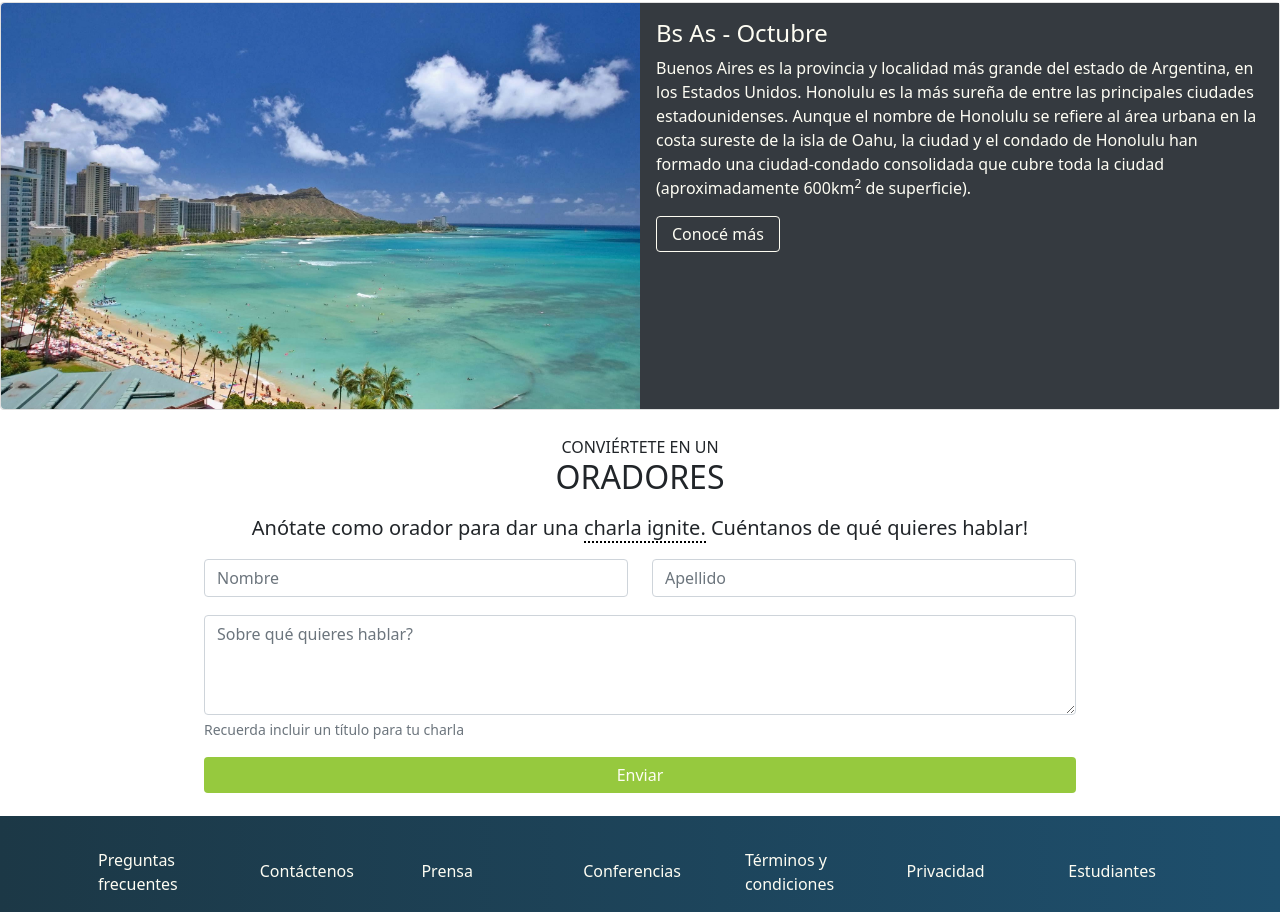
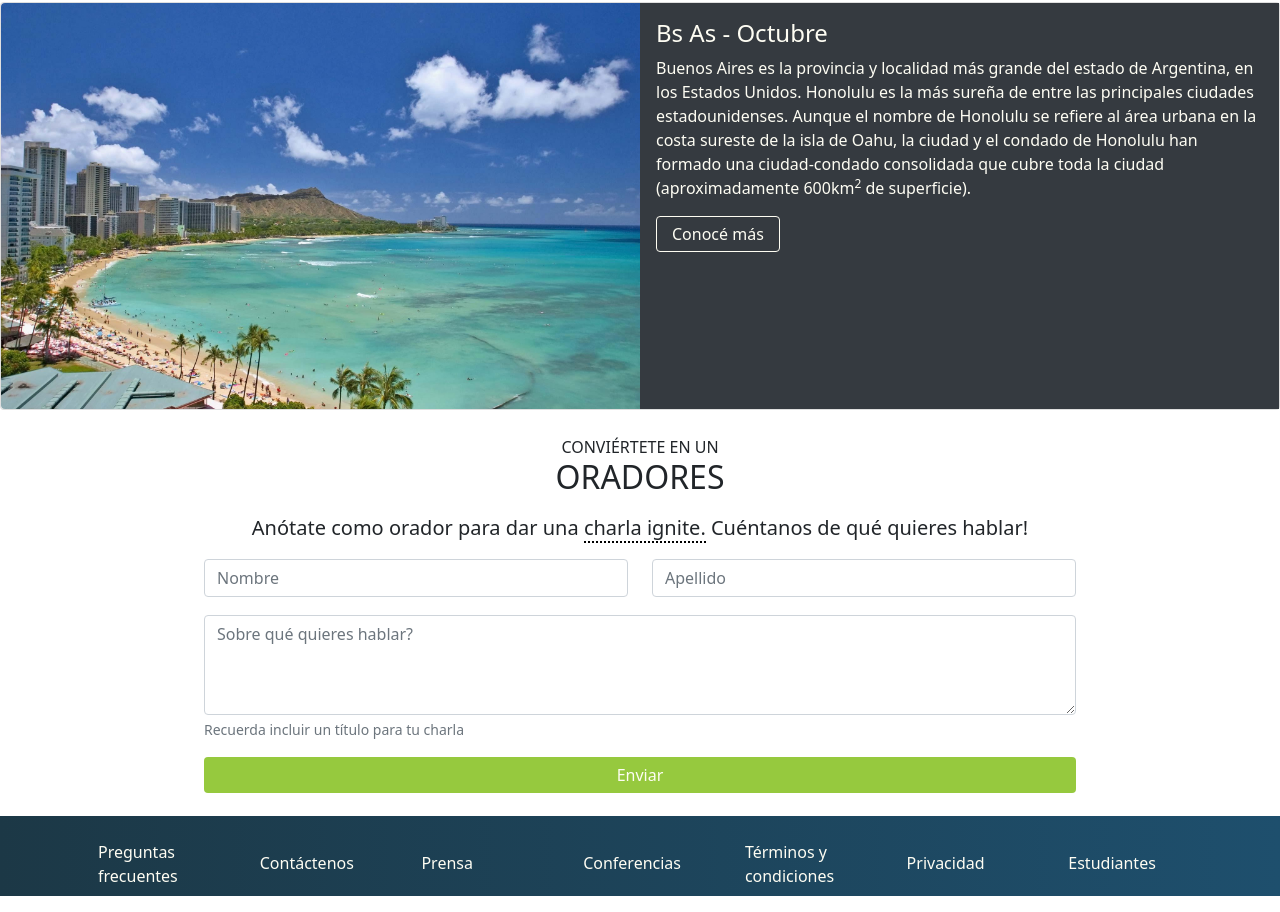
Before and after one commit to MGN97/Tp-integrador-front-end, a website: page index.html in a window 1280 px wide. Shown: the part 1268-2180 px from the top of the page. Drawn offline with nearby package versions, Linux system fonts and the light colour scheme.

Commit message:
Ultima copia -tp finalizado

```diff
--- a/css/mis_estilos.css
+++ b/css/mis_estilos.css
@@ -24,11 +24,11 @@
 }
 
 #letras-menu-mouse {
-    color: #919a9c;
+    color: #fefdf3
 }
 
 #letras-menu-mouse:hover {
-    color: #fefdf3
+    color: #919a9c;
 }
 
 #letras-comprar {
@@ -160,9 +160,6 @@
     margin-top: 2%;
 }
 
-
-/*AGREGAR ESTAS ID A LO QUE FALTA*/
-
 u {
     border-bottom: 2px dotted #000;
     text-decoration: none;
--- a/index.html
+++ b/index.html
@@ -149,25 +149,25 @@
         <div class="container">
             <div id="color-nav" class="row g-2 g-lg-3">
                 <div class="col">
-                    <div class="p-3">Preguntas frecuentes</div>
+                    <a id="letras-menu-mouse" class="nav-link" href="#">Preguntas frecuentes</a>
                 </div>
                 <div class="col">
-                    <div class="p-3 centrar">Contáctenos</div>
+                    <a id="letras-menu-mouse" class="nav-link active centrar" href="#">Contáctenos</a>
                 </div>
                 <div class="col">
-                    <div class="p-3 centrar">Prensa</div>
+                    <a id="letras-menu-mouse" class="nav-link active centrar" href="#">Prensa</a>
                 </div>
                 <div class="col">
-                    <div class="p-3 centrar">Conferencias</div>
+                    <a id="letras-menu-mouse" class="nav-link active centrar" href="#">Conferencias</a>
                 </div>
                 <div class="col">
-                    <div class="p-3">Términos y condiciones</div>
+                    <a id="letras-menu-mouse" class="nav-link active" href="#">Términos y condiciones</a>
                 </div>
                 <div class="col">
-                    <div class="p-3 centrar">Privacidad</div>
+                    <a id="letras-menu-mouse" class="nav-link active centrar" href="#">Privacidad</a>
                 </div>
                 <div class="col">
-                    <div class="p-3 centrar">Estudiantes</div>
+                    <a id="letras-menu-mouse" class="nav-link active centrar" href="#">Estudiantes</a>
                 </div>
             </div>
         </div>
```
